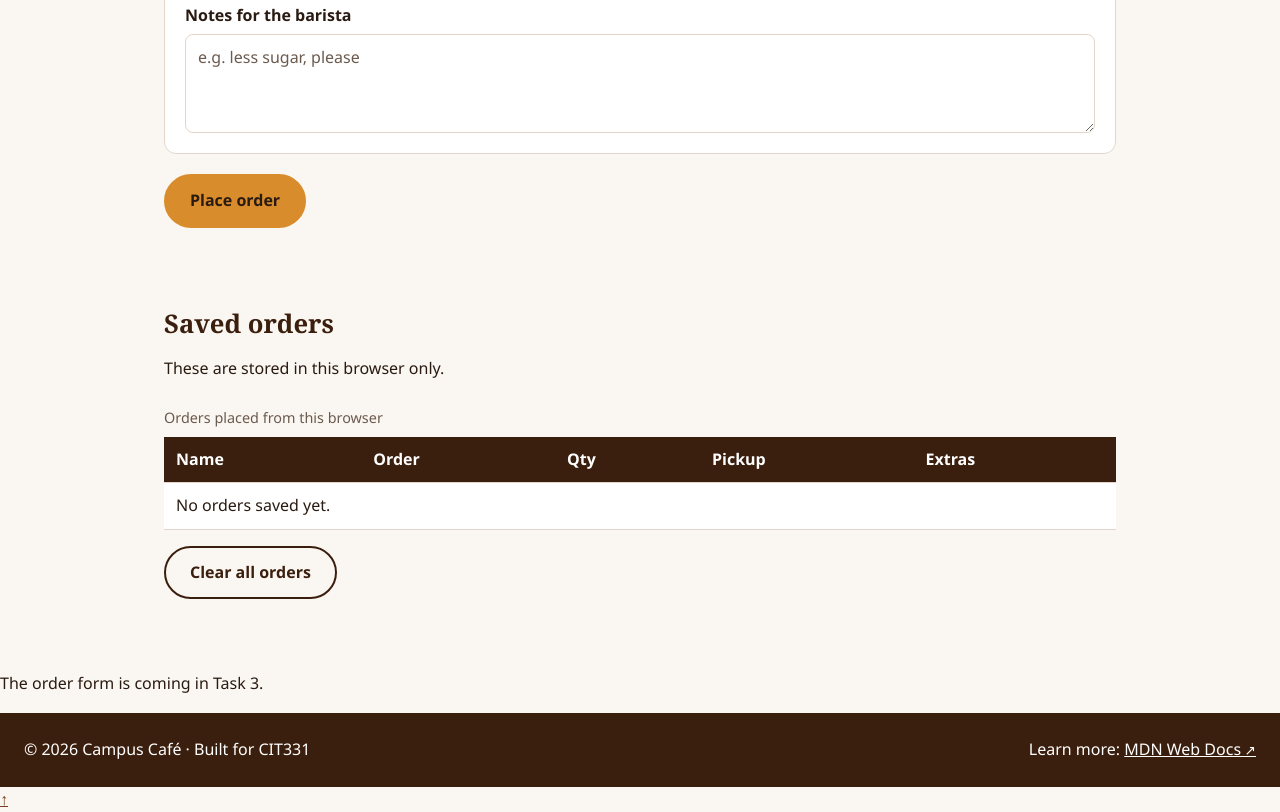
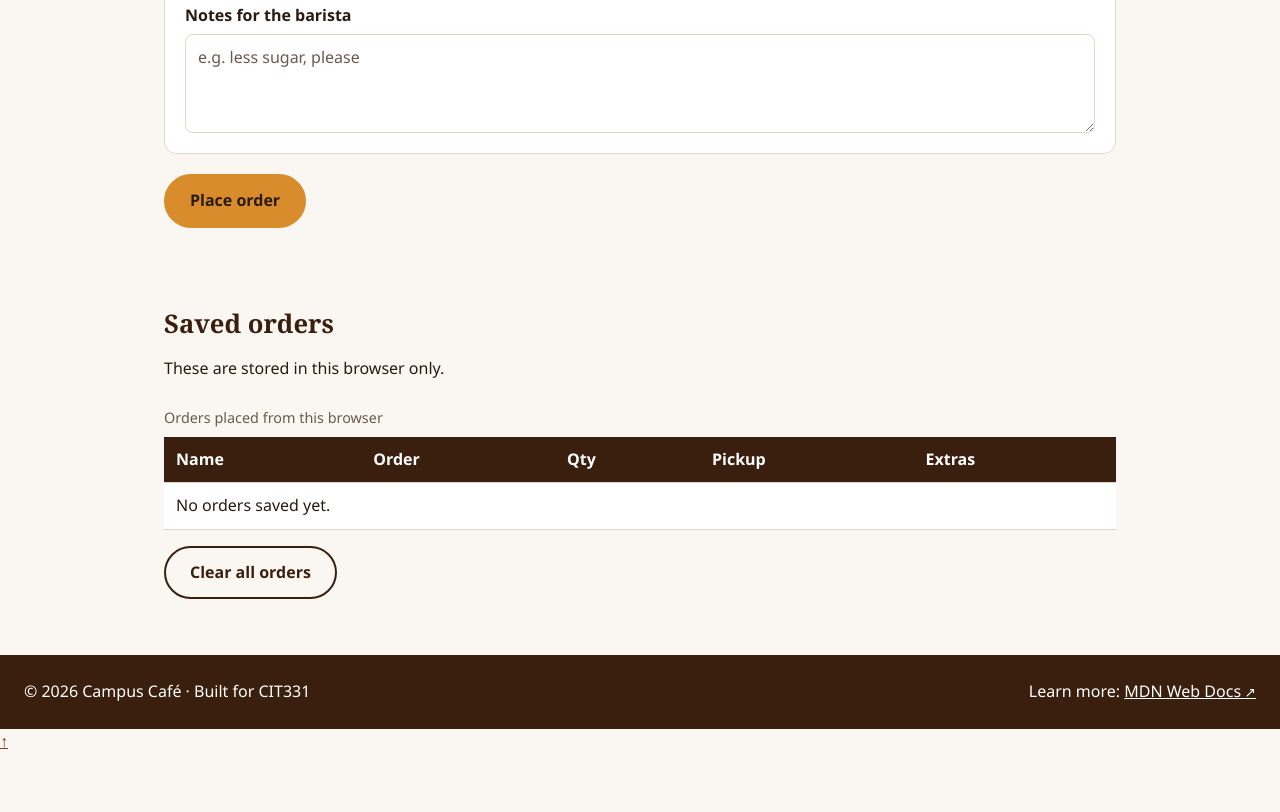
Before and after one commit to musharrafali7/cit331-lab4-campus-cafe, a plain HTML site: page order.html in a window 1280 px wide. Shown: the part 699-1511 px from the top of the page. After the commit the page ends 1454 px from the top, so only its background shows below. Drawn offline with Linux system fonts and the light colour scheme.

Commit message:
removed a <p> tag
<p>The order form is coming in Task 3.</p>

removed this from order.html

```diff
--- a/order.html
+++ b/order.html
@@ -125,8 +125,6 @@
         <button type="button" id="clear-orders" class="btn btn-secondary">Clear all orders</button>
     </section>
     </main>
-
-    <p>The order form is coming in Task 3.</p>
   </main>
 
   <footer class="site-footer">
```
